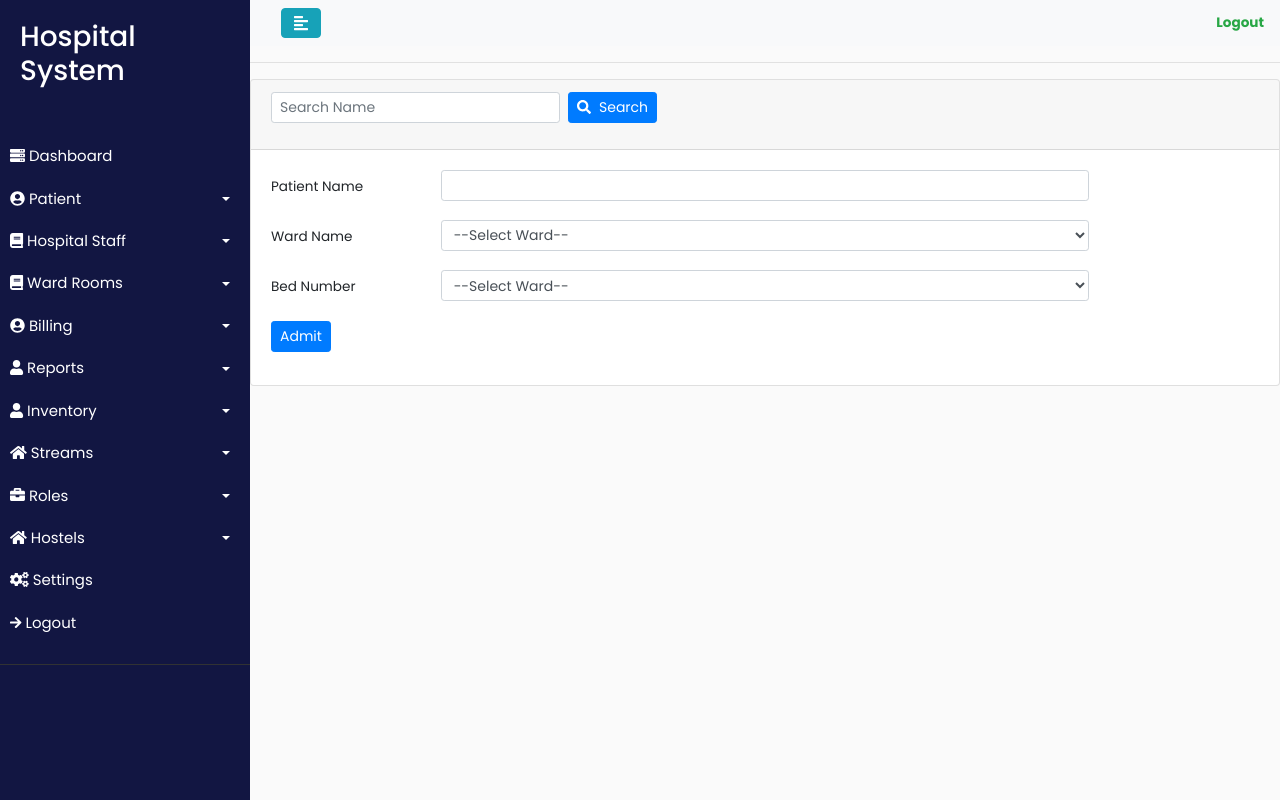
After one commit to ealpha072/Hospital-Management-System, a PHP site: page /pages/admit_patient.php in a window 1280 px wide. The commit adds this page. Run offline with PHP 8.4, Linux system fonts and the light colour scheme; some libraries are stand-ins or nearby versions.

Commit message:
Add ward and admit patient page created

```diff
--- /dev/null
+++ b/pages/admit_patient.php
@@ -0,0 +1,42 @@
+<?php require "../public/wrapper.php" ?>
+    <div class="card">
+        <div class="card-header">
+            <form action="" class="form-inline">
+                <input type="text" placeholder="Search Name" class="form-control form-control-sm mr-2">
+                <button class="btn btn-sm btn-primary"><i class="fa fa-search mr-2" ></i>Search</button>
+            </form>
+        </div>
+        <div class="card-body">
+            <form action="">
+                <div class="form-group row">
+                    <label for="" class="col-2 col-form-label">Patient Name</label>
+                    <div class="col-8">
+                        <input type="text" value="" placeholder="" name="" class="form-control form-control-sm">
+                    </div>
+                </div>
+
+                <div class="form-group row">
+                    <label for="" class="col-2 col-form-label">Ward Name</label>
+                    <div class="col-8">
+                        <select name="" class="form-control form-control-sm">
+                            <option value="" disabled selected>--Select Ward--</option>
+                            <!--POPULATE FROM DB-->
+                        </select>
+                    </div>
+                </div>
+
+                <div class="form-group row">
+                    <label for="" class="col-2 col-form-label">Bed Number</label>
+                    <div class="col-8">
+                        <select name="" class="form-control form-control-sm">
+                            <option value="" disabled selected>--Select Ward--</option>
+                            <!--POPULATE FROM DB-->
+                        </select>
+                    </div>
+                </div>
+                <button type="submit" class="btn btn-sm btn-primary">Admit</button>
+
+            </form>
+        </div>
+    </div>
+<?php require "../public/footer.php" ?>
--- a/public/wrapper.php
+++ b/public/wrapper.php
@@ -11,7 +11,7 @@
             <ul class="list-unstyled components">
                 <!-- dashboard-->
                 <li class="">
-                    <a href="../dashboard/dashboard.php"><i class="fas fa-server"></i> Dashboard</a>
+                    <a href="dashboard.php"><i class="fas fa-server"></i> Dashboard</a>
                 </li>
                 <!-- patients -->
                 <li>
@@ -21,20 +21,35 @@
                             <a href="add_patient.php"><i class="fa fa-user-plus fa-sm"></i> New Patient</a>
                         </li>
                         <li>
+                            <a href="admit_patient.php"><i class="fa fa-user-plus fa-sm"></i> Admit Patient</a>
+                        </li>
+                        <li>
                             <a href="#"><i class="fa fa-users fa-sm"></i> Manage Patient</a>
                         </li>
                     </ul>
                 </li>
                 <!--Staff-->
                 <li>
-                    <a href="#syllabus" data-toggle="collapse" aria-expanded="false" class="dropdown-toggle"><i class="fa fa-book"></i> Hospital Staff</a>
-                    <ul class="collapse list-unstyled" id="syllabus">
+                    <a href="#host-staffs" data-toggle="collapse" aria-expanded="false" class="dropdown-toggle"><i class="fa fa-book"></i> Hospital Staff</a>
+                    <ul class="collapse list-unstyled" id="host-staffs">
                         <li>
-                            <a href="add_staff.php"><i class="fa fa-plus fa-sm"></i> Add New</a>
+                            <a href="add_ward.php"><i class="fa fa-plus fa-sm"></i> Add New</a>
                         </li>
                         <li>
                             <a href="#"><i class="fa fa-wrench fa-sm"></i> Manage</a>
+                        </li>
+                    </ul>
+                </li>
+                <!-- wards -->
 
+                <li>
+                    <a href="#wards" data-toggle="collapse" aria-expanded="false" class="dropdown-toggle"><i class="fa fa-book"></i> Ward Rooms</a>
+                    <ul class="collapse list-unstyled" id="wards">
+                        <li>
+                            <a href="add_ward.php"><i class="fa fa-plus fa-sm"></i> Add New</a>
+                        </li>
+                        <li>
+                            <a href="#"><i class="fa fa-wrench fa-sm"></i> Manage</a>
                         </li>
                     </ul>
                 </li>
```
Also changed, not shown: pages/add_ward.php (added, +35 -0 lines).
